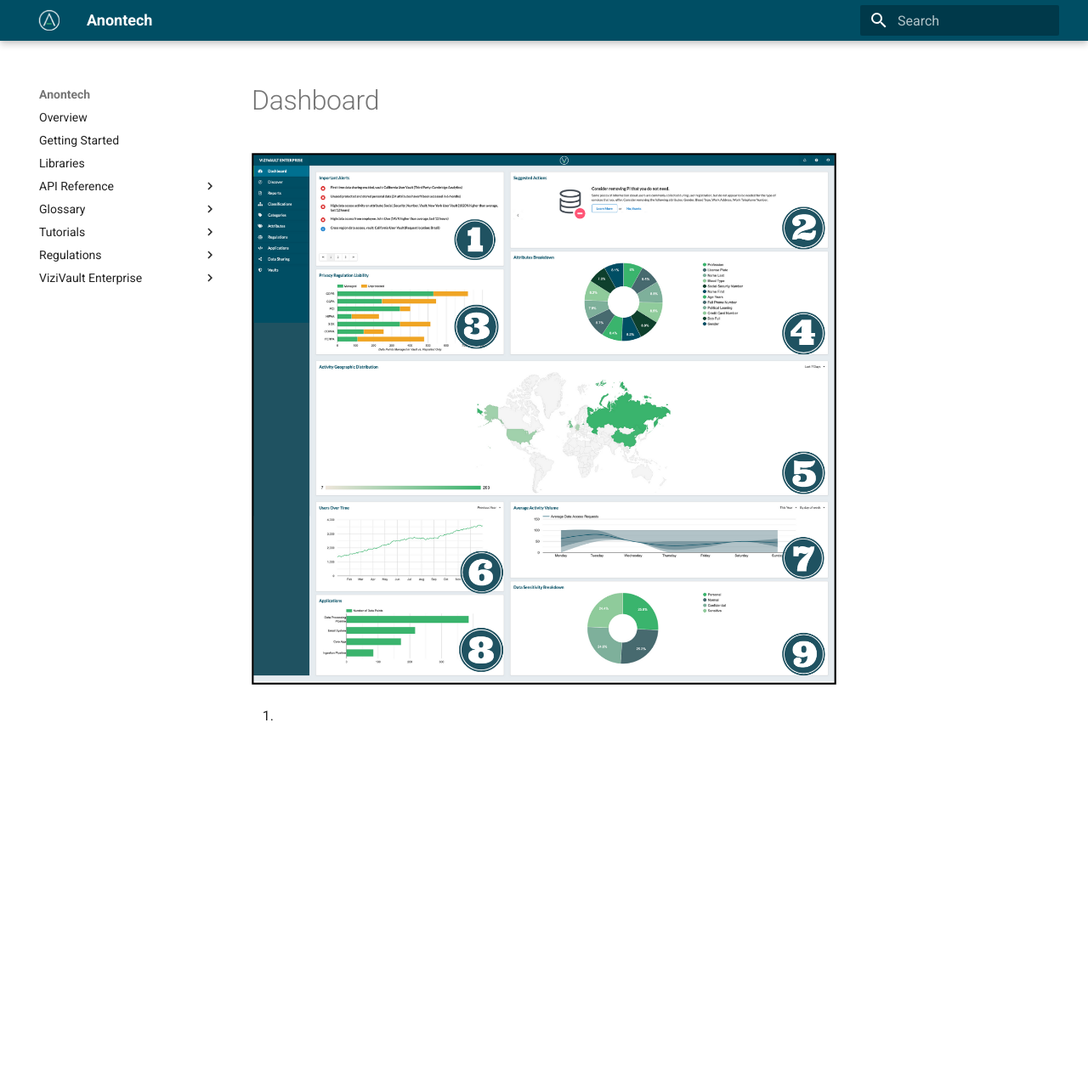
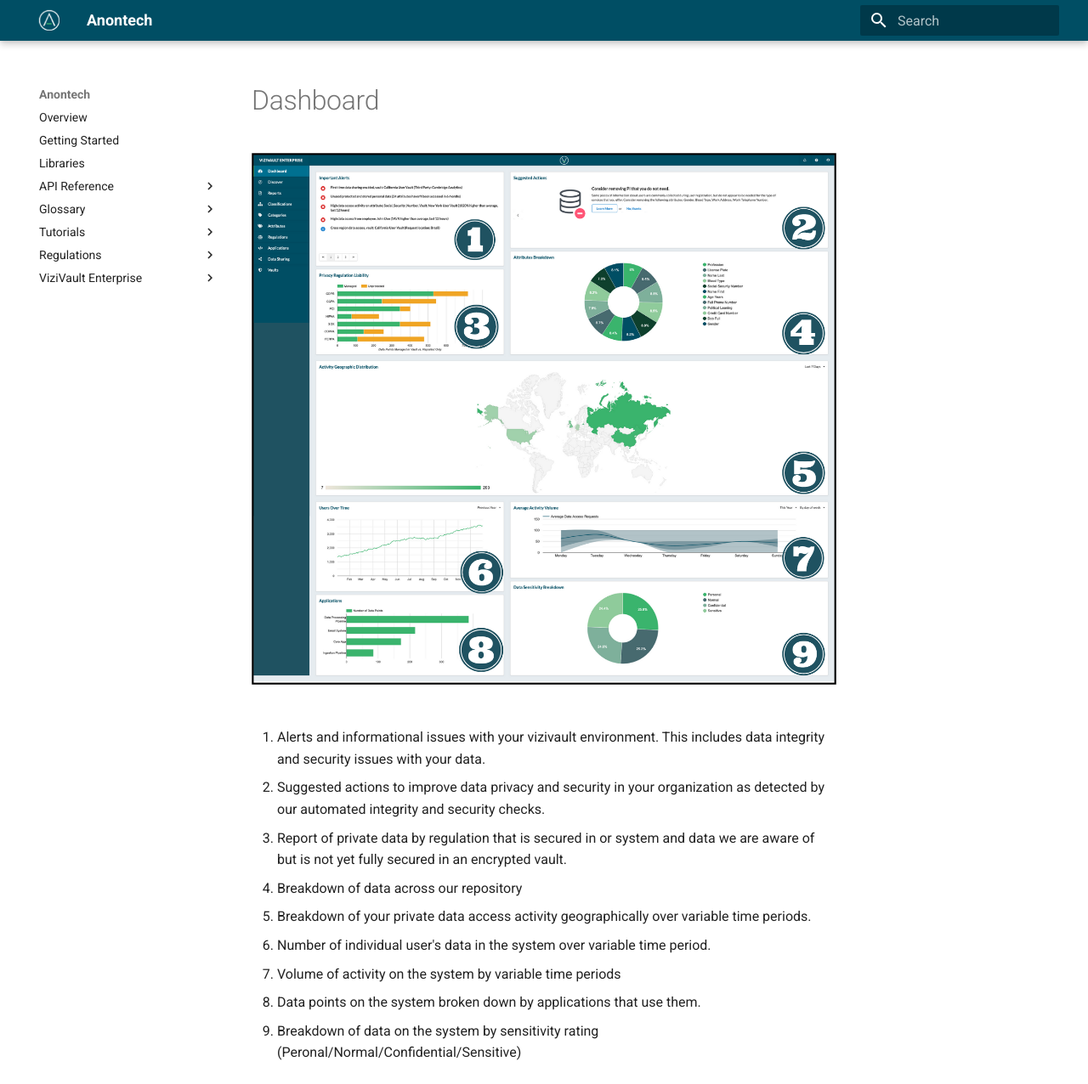
Before and after one commit to anontechnology/documentation, an MkDocs documentation site: the page built from docs/vizivault-enterprise/dashboard.md, in a window 1280 px wide and 1276 px high. Shown: the whole window at 85% size. Built offline with MkDocs 1.6.1 and Material for MkDocs 9.7.7, drawn with Linux system fonts in a browser that asks for light colours.

Commit message:
Add dashboard

```diff
--- a/docs/vizivault-enterprise/dashboard.md
+++ b/docs/vizivault-enterprise/dashboard.md
@@ -1,5 +1,13 @@
 # Dashboard
 
-![dashboard-help](../assets/images/dashboard-help.png "Dashboard Help")
+![dashboard-help](../assets/images/dashboard-help.png "Dashboard Help")<br/><br/>
 
-1.
+1. Alerts and informational issues with your vizivault environment. This includes data integrity and security issues with your data.
+2. Suggested actions to improve data privacy and security in your organization as detected by our automated integrity and security checks.
+3. Report of private data by regulation that is secured in or system and data we are aware of but is not yet fully secured in an encrypted vault.
+4. Breakdown of data across our repository
+5. Breakdown of your private data access activity geographically over variable time periods.
+6. Number of individual user's data in the system over variable time period.
+7. Volume of activity on the system by variable time periods
+8. Data points on the system broken down by applications that use them.
+9. Breakdown of data on the system by sensitivity rating (Peronal/Normal/Confidential/Sensitive)
```
